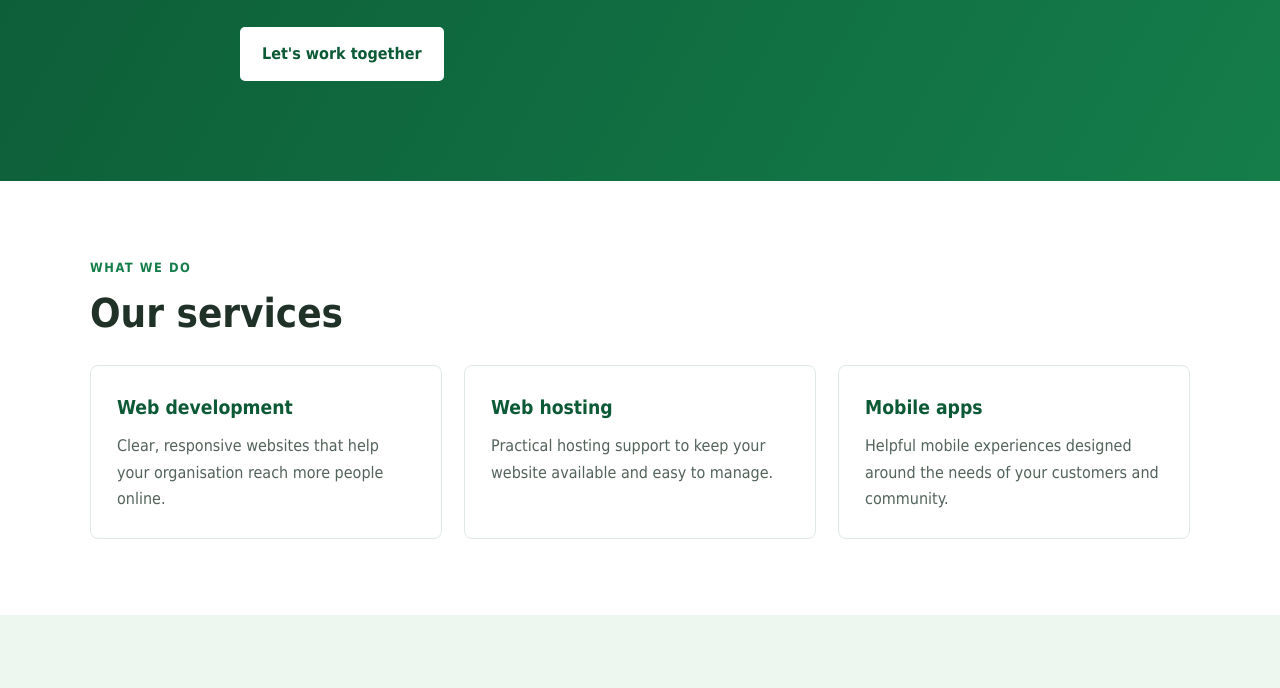
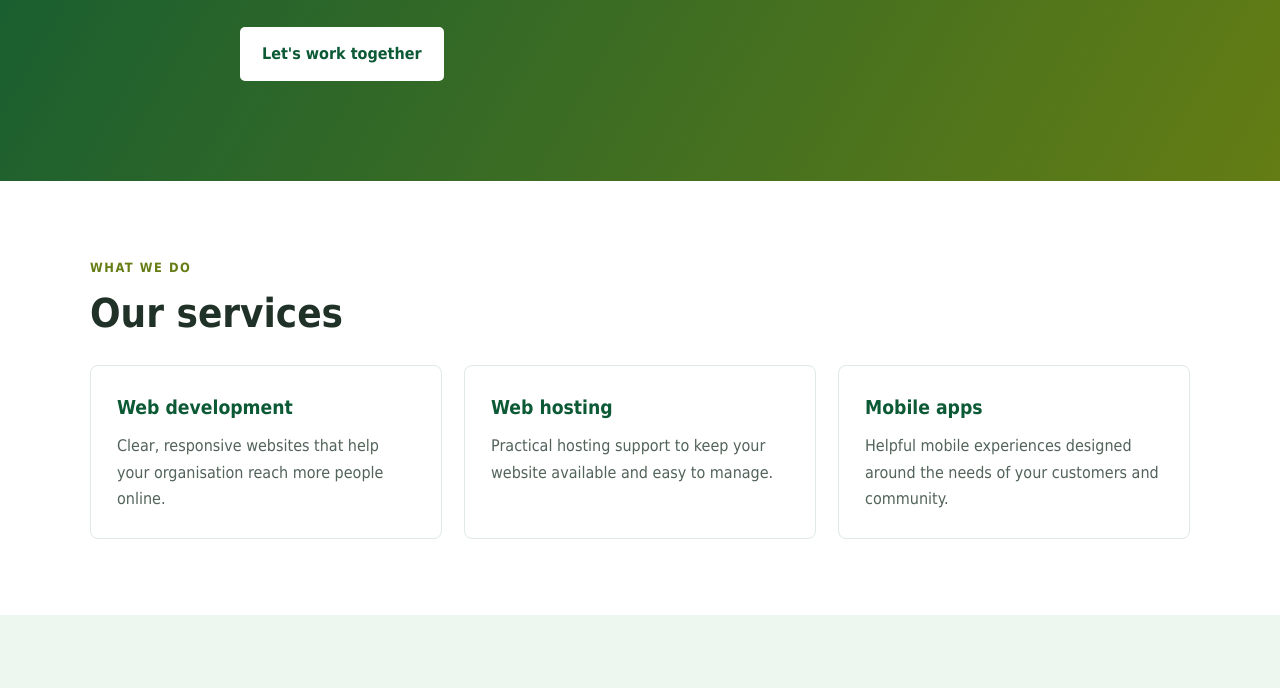
Before and after one commit to Sillahyusif4256/salone-app, a plain HTML site: page index.html in a window 1280 px wide. Shown: the part 525-1213 px from the top of the page. Drawn offline with Linux system fonts and the light colour scheme.

Commit message:
Update styling

```diff
--- a/style.css
+++ b/style.css
@@ -1,6 +1,6 @@
 :root {
   color-scheme: light;
-  --green: #147d4a;
+  --green: #647d14;
   --green-dark: #0c5935;
   --green-pale: #edf7f0;
   --text: #203128;
```
